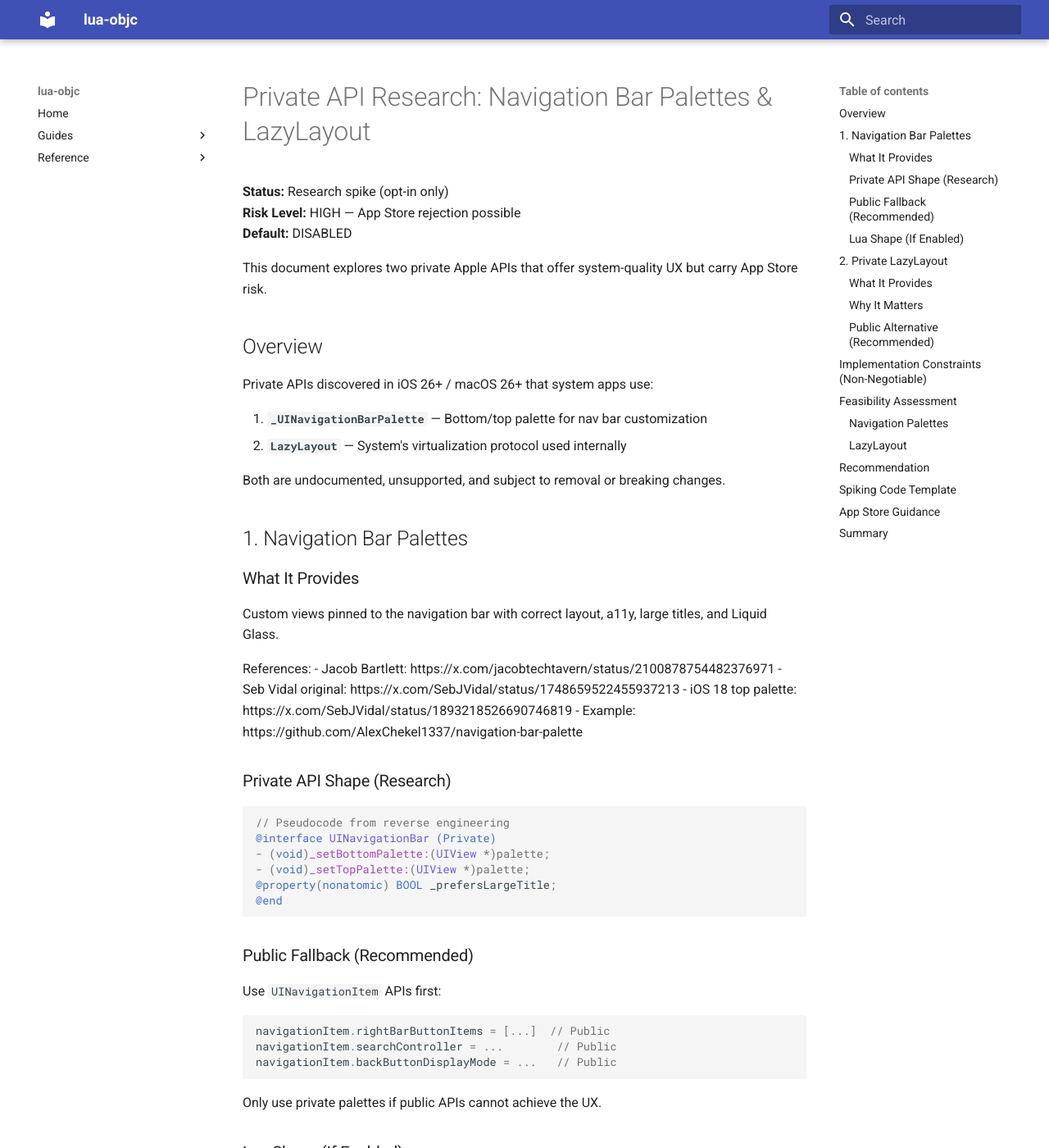
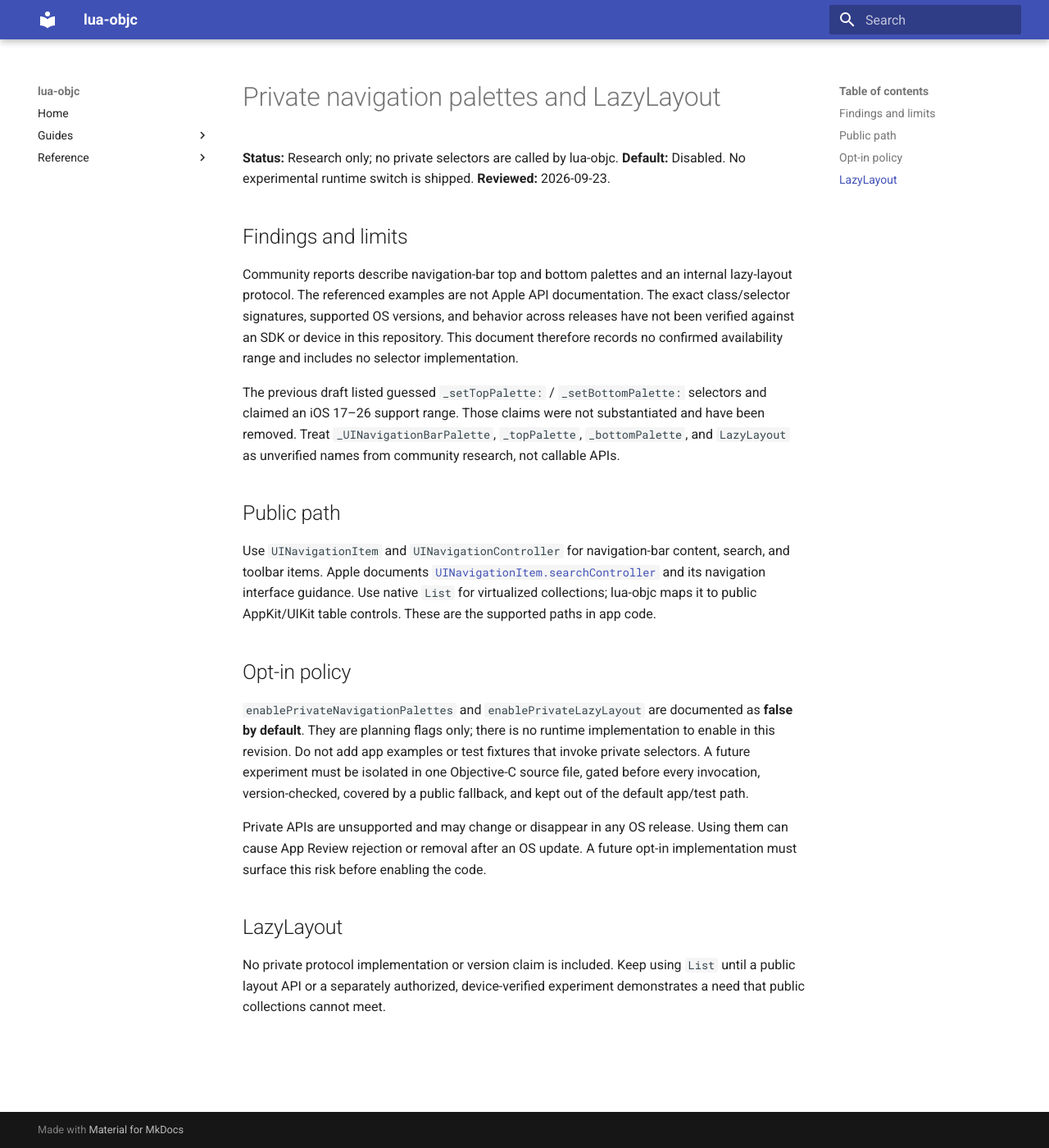
Before and after one commit to corepunch/lua-objc, an MkDocs documentation site: the page built from docs/PRIVATE_API_RESEARCH.md, in a window 1280 px wide and 1400 px high. Shown: the whole window at 82% size. Built offline with MkDocs 1.6.1 and Material for MkDocs 9.7.7, drawn with Linux system fonts in a browser that asks for light colours; some of the changed text lies outside the part shown.

Commit message:
Document private navigation API research limits

````diff
--- a/docs/PRIVATE_API_RESEARCH.md
+++ b/docs/PRIVATE_API_RESEARCH.md
@@ -1,195 +1,48 @@
-# Private API Research: Navigation Bar Palettes & LazyLayout
+# Private navigation palettes and LazyLayout
 
-**Status:** Research spike (opt-in only)
-**Risk Level:** HIGH — App Store rejection possible
-**Default:** DISABLED
+**Status:** Research only; no private selectors are called by lua-objc.
+**Default:** Disabled. No experimental runtime switch is shipped.
+**Reviewed:** 2026-09-23.
 
-This document explores two private Apple APIs that offer system-quality UX but carry App Store risk.
+## Findings and limits
 
-## Overview
+Community reports describe navigation-bar top and bottom palettes and an
+internal lazy-layout protocol. The referenced examples are not Apple API
+documentation. The exact class/selector signatures, supported OS versions, and
+behavior across releases have not been verified against an SDK or device in
+this repository. This document therefore records no confirmed availability
+range and includes no selector implementation.
 
-Private APIs discovered in iOS 26+ / macOS 26+ that system apps use:
+The previous draft listed guessed `_setTopPalette:` / `_setBottomPalette:`
+selectors and claimed an iOS 17–26 support range. Those claims were not
+substantiated and have been removed. Treat `_UINavigationBarPalette`,
+`_topPalette`, `_bottomPalette`, and `LazyLayout` as unverified names from
+community research, not callable APIs.
 
-1. **`_UINavigationBarPalette`** — Bottom/top palette for nav bar customization
-2. **`LazyLayout`** — System's virtualization protocol used internally
+## Public path
 
-Both are undocumented, unsupported, and subject to removal or breaking changes.
+Use `UINavigationItem` and `UINavigationController` for navigation-bar
+content, search, and toolbar items. Apple documents
+[`UINavigationItem.searchController`](https://developer.apple.com/documentation/uikit/uinavigationitem/searchcontroller)
+and its navigation interface guidance. Use native `List` for virtualized
+collections; lua-objc maps it to public AppKit/UIKit table controls. These are
+the supported paths in app code.
 
-## 1. Navigation Bar Palettes
+## Opt-in policy
 
-### What It Provides
+`enablePrivateNavigationPalettes` and `enablePrivateLazyLayout` are documented
+as **false by default**. They are planning flags only; there is no runtime
+implementation to enable in this revision. Do not add app examples or test
+fixtures that invoke private selectors. A future experiment must be isolated in
+one Objective-C source file, gated before every invocation, version-checked,
+covered by a public fallback, and kept out of the default app/test path.
 
-Custom views pinned to the navigation bar with correct layout, a11y, large titles, and Liquid Glass.
+Private APIs are unsupported and may change or disappear in any OS release.
+Using them can cause App Review rejection or removal after an OS update. A
+future opt-in implementation must surface this risk before enabling the code.
 
-References:
-- Jacob Bartlett: https://x.com/jacobtechtavern/status/2100878754482376971
-- Seb Vidal original: https://x.com/SebJVidal/status/1748659522455937213
-- iOS 18 top palette: https://x.com/SebJVidal/status/1893218526690746819
-- Example: https://github.com/AlexChekel1337/navigation-bar-palette
+## LazyLayout
 
-### Private API Shape (Research)
-
-```objc
-// Pseudocode from reverse engineering
-@interface UINavigationBar (Private)
-- (void)_setBottomPalette:(UIView *)palette;
-- (void)_setTopPalette:(UIView *)palette;
-@property(nonatomic) BOOL _prefersLargeTitle;
-@end
-```
-
-### Public Fallback (Recommended)
-
-Use `UINavigationItem` APIs first:
-
-```swift
-navigationItem.rightBarButtonItems = [...]  // Public
-navigationItem.searchController = ...        // Public
-navigationItem.backButtonDisplayMode = ...   // Public
-```
-
-Only use private palettes if public APIs cannot achieve the UX.
-
-### Lua Shape (If Enabled)
-
-```lua
-if enable_private_navigation_palettes then
-    nav:setBottomPalette(tabSelector)
-end
-```
-
-## 2. Private LazyLayout
-
-### What It Provides
-
-The protocol Apple uses internally for virtualization in Lists, Grids, etc.
-
-Reference: https://x.com/vistar941/status/2100945557787435095
-
-### Why It Matters
-
-Developers have been asking for public access. The protocol is already the foundation of SwiftUI's `LazyVStack`, `LazyVGrid`, etc.
-
-### Public Alternative (Recommended)
-
-Use public `UITableView` / `NSTableView` / `UICollectionView`:
-
-```lua
--- Already implemented in lua-objc
-local list = ns.List(items)  -- Public API, virtualized
-```
-
-Only research private LazyLayout if public collection views don't meet performance needs.
-
-## Implementation Constraints (Non-Negotiable)
-
-1. **Isolation in one ObjC file**
-   - All `NSClassFromString()` / selector calls in one place
-   - Easy to remove if APIs change or App Store rejects
-
-2. **Version gating**
-   - Detect iOS/macOS version
-   - Fall back to public APIs on older OS versions
-   - No crash if private API unavailable
-
-3. **Opt-in flag**
-   ```lua
-   -- config.lua or settings
-   ENABLE_PRIVATE_NAVIGATION_PALETTES = false  -- Default: safe
-   ENABLE_PRIVATE_LAZYLAYOUT = false           -- Default: safe
-   ```
-
-4. **Risk warning in skill**
-   - If flag is on, skill warns agents:
-     > ⚠️ Using private APIs. Your app may be rejected from the App Store.
-   - Link to this document
-
-5. **No private API in default tests**
-   - `make test` uses only public APIs
-   - `make test-experimental` runs with private APIs enabled
-
-6. **Product rule alignment**
-   - `AGENTS.md` says: "if public API can do it, don't use private"
-   - Same rule applies here
-
-## Feasibility Assessment
-
-### Navigation Palettes
-- ✅ Stable across iOS 17–26 (observed)
-- ⚠️ Undocumented changes between point releases possible
-- ❌ No guarantee in iOS 27+
-
-### LazyLayout
-- ⚠️ Internal protocol, minimal public documentation
-- ❌ High risk of breaking changes
-- ✅ Alternative (UITableView/UICollectionView) is public and performant
-
-## Recommendation
-
-**For lua-objc v1.0:**
-
-1. **Skip navigation palettes** — Use public `UINavigationItem` APIs
-2. **Skip LazyLayout research** — Public `List` / `UICollectionView` is sufficient
-
-**Future (v2.0+):**
-
-- **Navigation palettes** — Low-risk spike if user demand is high
-- **LazyLayout** — High-risk spike; public virtualization usually sufficient
-
-## Spiking Code Template
-
-If pursuing private APIs later:
-
-```objc
-// Private API isolation file: src/uikit/private_apis.m
-
-#pragma mark - Private API Helpers (Experimental)
-
-static BOOL canUseNavigationPaletteAPI(void) {
-    // Check iOS version, selector availability
-    return NSClassFromString(@"UINavigationBar") != nil &&
-           [UINavigationBar instancesRespondToSelector:
-               NSSelectorFromString(@"_setBottomPalette:")];
-}
-
-- (void)setBottomPaletteIfAvailable:(UIView *)view {
-    if (!canUseNavigationPaletteAPI()) return;
-
-    SEL selector = NSSelectorFromString(@"_setBottomPalette:");
-    if ([self respondsToSelector:selector]) {
-        [self performSelector:selector withObject:view];
-    }
-}
-```
-
-## App Store Guidance
-
-From past rejections & discussions:
-
-> "Apps that use private APIs will be rejected. This includes using
-> undocumented selectors or accessing private frameworks."
-
-However:
-- Private APIs in system apps are allowed for Apple's own use
-- Rejection is not automatic; depends on whether private API is visible to users
-- Some private APIs have been used in shipping apps without rejection (rare)
-
-**Safest path:** Use only public APIs. Private APIs are for research only.
-
-## Summary
-
-| Aspect | Palettes | LazyLayout |
-|--------|----------|-----------|
-| **Complexity** | Medium | High |
-| **Risk** | Medium | High |
-| **Public alternative** | Yes (good) | Yes (sufficient) |
-| **v1.0 priority** | Low | Skip |
-| **Recommendation** | Skip for now | Skip for now |
-
-Use private APIs only if:
-1. Product team explicitly requests it
-2. Public alternative is demonstrably insufficient
-3. Team commits to maintenance burden
-4. Users are warned of rejection risk
-
-Otherwise, stick with public APIs and win on performance with better data structures and algorithms.
+No private protocol implementation or version claim is included. Keep using
+`List` until a public layout API or a separately authorized, device-verified
+experiment demonstrates a need that public collections cannot meet.
````
Also changed, not shown: README.md (+8 -0 lines), skills/lua-native-apps/SKILL.md (+4 -1 lines), skills/lua-native-apps/references/navigation.md (+6 -0 lines), skills/lua-native-apps/references/vocabulary.md (+1 -1 lines).
